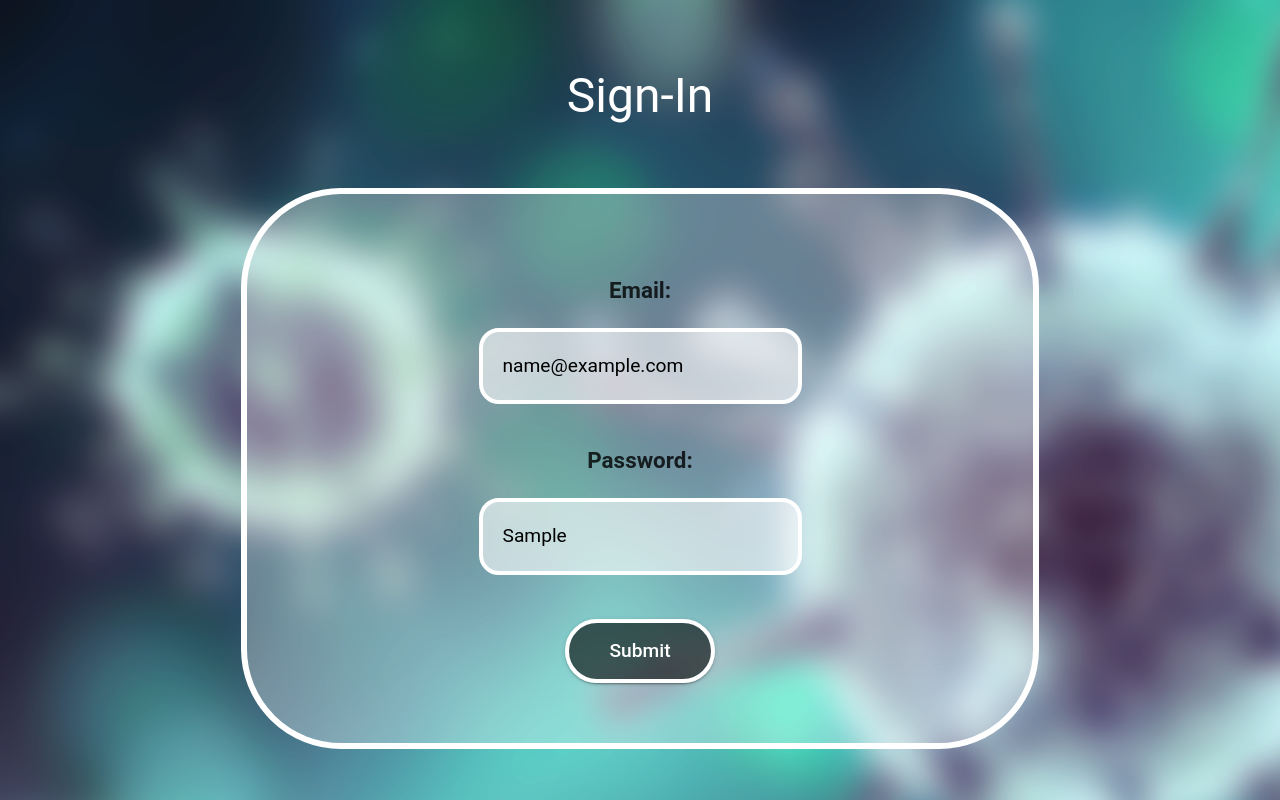
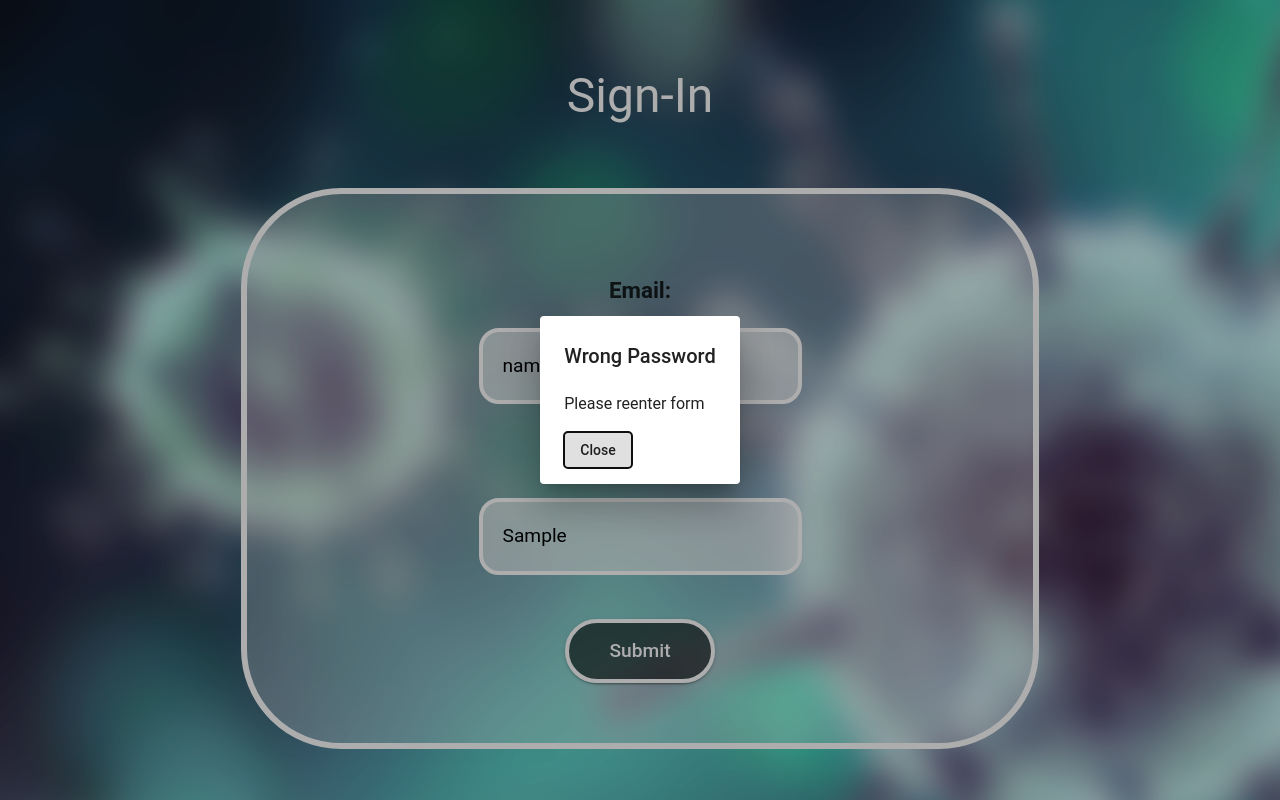
Before and after one commit to abyildirim/RealTimeChatForCovid19, an Angular app: page /doctor/registration/sign-in in a window 1280 px wide. Both pictures are taken after typing "name@example.com", "Sample" into the empty fields and a click on the button "Submit". Built offline with nearby package versions, Linux system fonts and the light colour scheme; no server answers.

Commit message:
aading dialog

```diff
--- a/src/app/app.module.ts
+++ b/src/app/app.module.ts
@@ -26,8 +26,9 @@ import { HomePageComponent } from './home-page/home-page.component';
 import { DoctorSelectionComponent } from './doctor-selection/doctor-selection.component';
 import { DoctorRegistrationComponent } from './doctor-registration/doctor-registration.component';
 import {ChatRoomComponentsComponent} from './chat-room-components/chat-room-components.component';
-import { SignInComponent } from './sign-in-component/sign-in.component';
+import {DialogForNoPasswordComponent, SignInComponent} from './sign-in-component/sign-in.component';
 import { NgbModule } from '@ng-bootstrap/ng-bootstrap';
+import {MatDialogModule} from "@angular/material/dialog";
 
 @NgModule({
   declarations: [
@@ -40,6 +41,7 @@ import { NgbModule } from '@ng-bootstrap/ng-bootstrap';
     HomePageComponent,
     ChatRoomComponentsComponent,
     SignInComponent,
+    DialogForNoPasswordComponent
   ],
   imports: [
     BrowserModule,
@@ -61,6 +63,7 @@ import { NgbModule } from '@ng-bootstrap/ng-bootstrap';
     FlexLayoutModule,
     FormsModule,
     NgbModule,
+    MatDialogModule,
   ],
   providers: [],
   bootstrap: [AppComponent]
--- /dev/null
+++ b/src/app/sign-in-component/dialog-for-no-password-dialog.html
@@ -0,0 +1,5 @@
+<h1 mat-dialog-title>Wrong Password</h1>
+<div mat-dialog-content>Please reenter form</div>
+<div mat-dialog-actions>
+  <button mat-button mat-dialog-close>Close</button>
+</div>
--- a/src/app/sign-in-component/sign-in.component.ts
+++ b/src/app/sign-in-component/sign-in.component.ts
@@ -1,8 +1,9 @@
-import {Component, OnChanges, OnInit, SimpleChanges} from '@angular/core';
+import {Component, Inject, OnChanges, OnInit, SimpleChanges} from '@angular/core';
 import {FormBuilder, Validators} from '@angular/forms';
 import {Router} from '@angular/router';
 import {Subscription} from 'rxjs';
 import {DoctorRoomService} from '../services/covid.service';
+import {MAT_DIALOG_DATA, MatDialog, MatDialogRef} from '@angular/material/dialog';
 
 
 @Component({
@@ -21,7 +22,7 @@ export class SignInComponent implements OnInit, OnChanges {
   onChange: any = (_: SignInForm) => {
   }
 
-  constructor(private fb: FormBuilder, private service: DoctorRoomService, private router: Router) {
+  constructor(private fb: FormBuilder, private service: DoctorRoomService, private router: Router, private dialog: MatDialog) {
   }
 
   ngOnChanges(simpleChanges: SimpleChanges): void {
@@ -41,12 +42,13 @@ export class SignInComponent implements OnInit, OnChanges {
   // tslint:disable-next-line:typedef
   saveForm() {
     if (this.signInForm.invalid) {
+      this.openDialog();
       return;
     }
 
     this.service.doctorValidationForSignIn(this.signInForm.getRawValue()).subscribe(
       (result) => this.checkSignInResponse(result),
-      (error) => console.log(error)
+      (error) => this.openDialog()
     );
   }
 
@@ -60,9 +62,14 @@ export class SignInComponent implements OnInit, OnChanges {
           roomID: value
         }
       });
+    } else {
+      this.openDialog();
     }
-    console.log(value);
-  };
+  }
+
+  openDialog(): void {
+    this.dialog.open(DialogForNoPasswordComponent);
+  }
 }
 
 export interface SignInForm {
@@ -70,3 +77,11 @@ export interface SignInForm {
   lastName: string;
   email: string;
 }
+
+@Component({
+  selector: 'app-dialog-for-no-password-dialog',
+  templateUrl: 'dialog-for-no-password-dialog.html',
+})
+export class DialogForNoPasswordComponent {
+
+}
--- a/src/app/sign-up-component/sign-up.component.ts
+++ b/src/app/sign-up-component/sign-up.component.ts
@@ -58,6 +58,7 @@ export class SignUpComponent implements OnInit, OnChanges {
   saveForm(): void {
     console.log('submitted');
     if (this.personalform.invalid) {
+      this.openDialog();
       return;
     }
     // TODO: save before summit to server js
```
